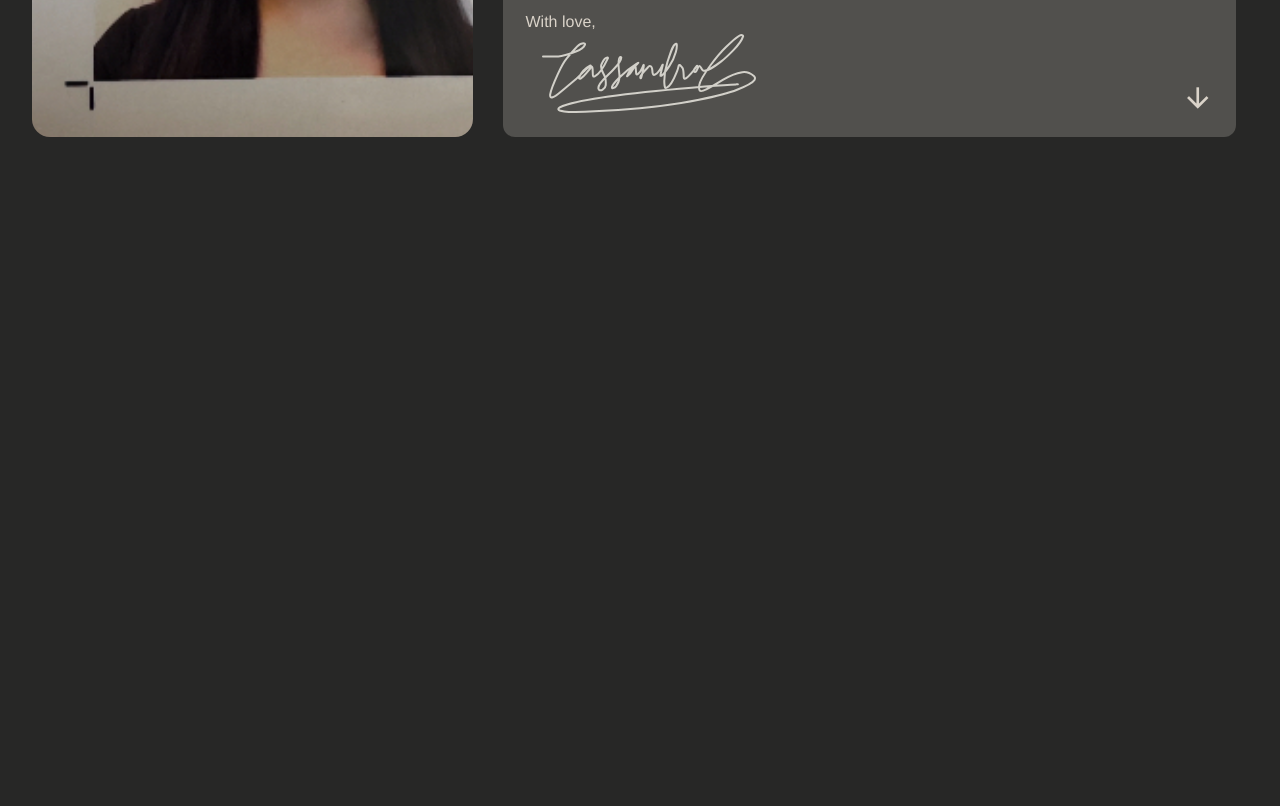
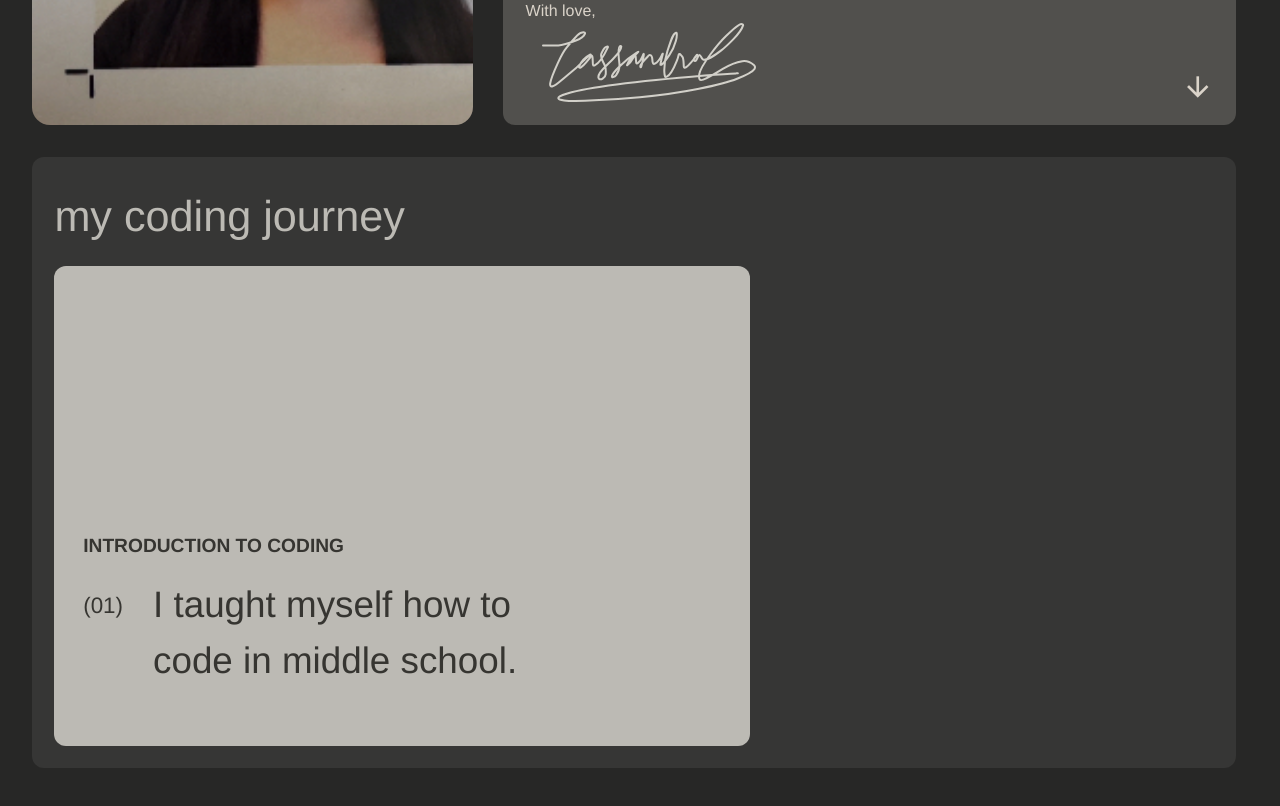
Before and after one commit to cassandracaluag/CassandraCaluag-KKCF-Capstone, a plain HTML site: page about.html in a window 1280 px wide. Shown: the part 660-1466 px from the top of the page. Drawn offline with nearby package versions, Linux system fonts and the light colour scheme.

Commit message:
add more to 'about' section

```diff
--- a/about.html
+++ b/about.html
@@ -53,7 +53,7 @@
         can contribute to groundbreaking projects and help shape the future of technology.</p>
       <hr class="solid-line-about">
       <p> Tech is constantly evolving, from which it can be applied to nearly every facet of life.
-        Whether I’m helping my parents navigate through their internet issues, emails, and digital portals, or
+        Whether I'm helping my parents navigate through their internet issues, emails, and digital portals, or
         developing software to help communities facing systemic barriers, I am fascinated most by how
         technology can bridge everyday needs with breakthroughs in innovation.
       </p>
@@ -73,8 +73,20 @@
     </div>
   </div>
   <div class="flex-container">
+    <div class="coding-journey-box">
+      <h3>my coding journey</h3>
+      <div class="flex-container">
+        <div class="coding-journey-excerpt">
+          <h4>INTRODUCTION TO CODING</h4>
+          <div class="flex-container">
+            <h5>(01)</h5>
+            <p>I taught myself how to code in middle school. <p>
+          </div>
+        </div>
+      </div>
+    </div>
+  </div>
 
-  </div>
   <!-- misc. scripts -->
   <script src="https://cdn.jsdelivr.net/npm/bootstrap@5.3.3/dist/js/bootstrap.bundle.min.js"></script>
   <script src="https://cdn.jsdelivr.net/npm/typed.js@2.0.12"></script>
--- a/style.css
+++ b/style.css
@@ -62,18 +62,6 @@ a {
   width: 95%;
   margin: 5px auto;
   opacity: 1;
-
-}
-
-h4 {
-  padding-left: 6%;
-  font-size: 2.8rem;
-  padding-top: 8.5rem;
-}
-
-h5 {
-  padding-left: 6%;
-  font-size:2.2rem;
 }
 
 
@@ -97,11 +85,22 @@ nav ul {
   padding-left: 2%;
   text-align: left;
 }
-
 #home h2 {
   padding-left: 2.5%;
   font-size: 1.85rem;
   padding-right: 2.5%
+}
+#home h3 {
+  padding-left: 6%;
+  font-size:2.8rem;
+}
+#home h4 {
+  padding-left: 6%;
+  font-size:2.5rem;
+}
+.contact-info {
+  padding-top: 8rem;
+
 }
 
 
@@ -137,7 +136,7 @@ nav ul {
 #about h1 {
   color: #272726;
   font-weight: 700;
-  font-size: 4.7rem;
+  font-size: 4.5rem;
   padding-left: 2%;
   text-align: left;
   margin-top: 0.35rem;
@@ -147,7 +146,12 @@ nav ul {
   font-size: 1.6rem;
   margin-bottom: 1rem;
 }
-
+#about h3 {
+  color:#bcbab4;
+  font-size: 2.7rem;
+  margin-bottom: 1.4rem;
+  margin-top: 0.75rem;
+}
 .rounded-rectangle-about {
   display: inline-block;
   width: 99%;
@@ -156,7 +160,7 @@ nav ul {
   border-radius: 12px;
   margin: 0 auto;
   color: #272726;
-  margin-top: 1.5rem;
+  margin-top: 1rem;
 }
 .solid-line-about{
   border: none;
@@ -197,9 +201,51 @@ svg {
     stroke-dashoffset: 0;
   }
 }
-.push-right{
-  margin-left: auto;
+.flex-container {
+  display: flex;
+  gap:30px;
+  width: 100%;
 }
+.coding-journey-box {
+  display: inline-block;
+  width: 99%;
+  height: auto;
+  background-color:#363635;
+  border-radius: 12px;
+  margin-top: 2rem;
+  margin-right:0.74rem;
+  padding: 1.4rem;
+}
+.coding-journey-excerpt {
+  background-color: #bcbab4;
+  border-radius: 12px;
+  width: 60%;
+  height: 30rem;
+  padding: 1.8rem;
+}
+.coding-journey-excerpt h4 {
+  font-family: "Helvetica";
+  color: #363531;
+  font-size: 1.2rem;
+  font-weight: 700;
+  margin-top: 15rem;
+  padding-bottom: 0.75rem;
+}
+.coding-journey-excerpt h5 {
+  font-family: "Helvetica";
+  color: #363531;
+  font-size: 1.4rem;
+  font-weight: 400;
+  margin-top: 1rem;
+}
+.coding-journey-excerpt p {
+  font-family: "Helvetica";
+  color: #363531;
+  font-size: 2.3rem;
+  font-weight: 300;
+  padding-right: 5rem;
+}
+
 
 
 #projects {
@@ -209,9 +255,10 @@ svg {
 #projects h1 {
   color: #272726;
   font-weight: 700;
-  font-size: 5rem;
+  font-size: 4.5rem;
   padding-left: 2%;
   text-align: left;
+  margin-top: 0.35rem;
 }
 #projects h2 {
   color: #272726;
@@ -227,8 +274,7 @@ svg {
   border-radius: 12px;
   margin: 0 auto;
   color: #272726;
-  margin-top: 1.5rem;
-
+  margin-top: 1rem;
 }
 
 .rounded-pfp {
@@ -240,18 +286,9 @@ svg {
   object-position: left center;
 }
 
-.flex-container {
-  display: flex;
-  gap:30px;
-  width: 100%;
-}
 
 
 
-
-
-
-/* fix later - better responsiveness */
 @media (max-width: 1000px) {
   .social-links {
     padding-left: 2.7%;
```
Also changed, not shown: index.html (+2 -2 lines).
